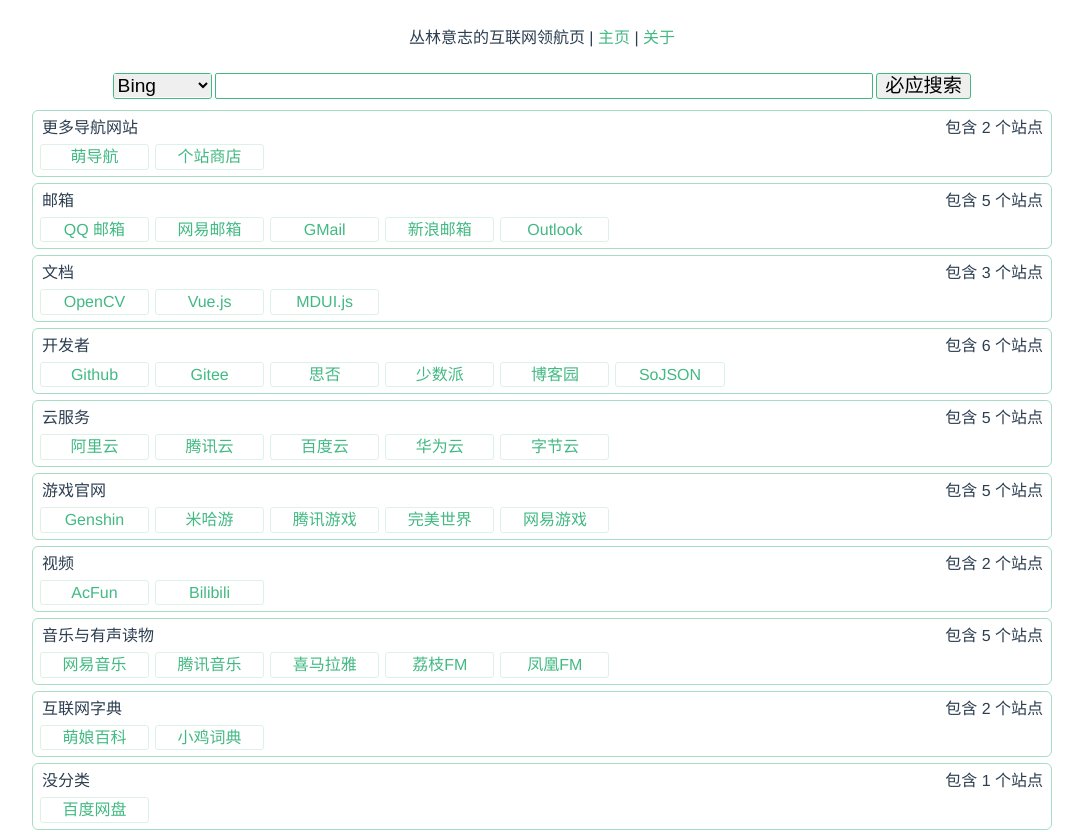
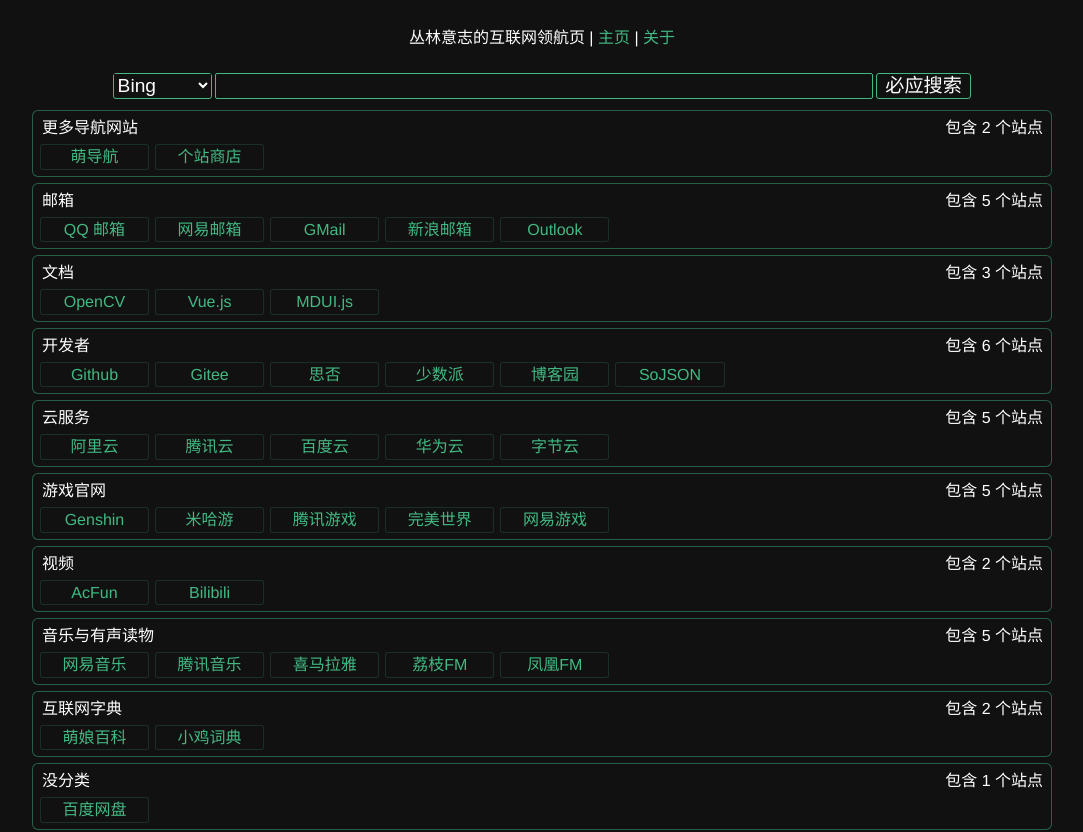
Before and after one commit to conglinyizhi/NavigationCenter, a Vue app: page / in a window 1280 px wide. Shown: the top 832 px of the page, without its empty margins (98-1181 px from the left). Built offline with nearby package versions, Linux system fonts and the light colour scheme.

Commit message:
移除 App.vue 的 setup 特性

```diff
--- a/src/App.vue
+++ b/src/App.vue
@@ -1,15 +1,20 @@
 <template>
-  <Header/>
-  <router-view/>
-  <Footer/>
+  <Header />
+  <router-view />
+  <Footer />
 </template>
 
-<script setup>
-import Header from '@/components/header.vue'
-import Footer from '@/components/footer.vue'
+<script>
+import Header from "./components/header.vue";
+import Footer from "./components/footer.vue";
 
-// This starter template is using Vue 3 experimental <script setup> SFCs
-// Check out https://github.com/vuejs/rfcs/blob/script-setup-2/active-rfcs/0000-script-setup.md
+export default {
+  name: "Home",
+  components: {
+    Header,
+    Footer,
+  },
+};
 </script>
 
 <style>
@@ -18,7 +23,15 @@ import Footer from '@/components/footer.vue'
   -webkit-font-smoothing: antialiased;
   -moz-osx-font-smoothing: grayscale;
   text-align: center;
-  color: #2c3e50;
   user-select: none;
 }
+
+/* 深色模式 */
+html {
+  background: #111;
+}
+body,*{
+  background-color: #111;
+  color: #fff;
+}
 </style>
```
